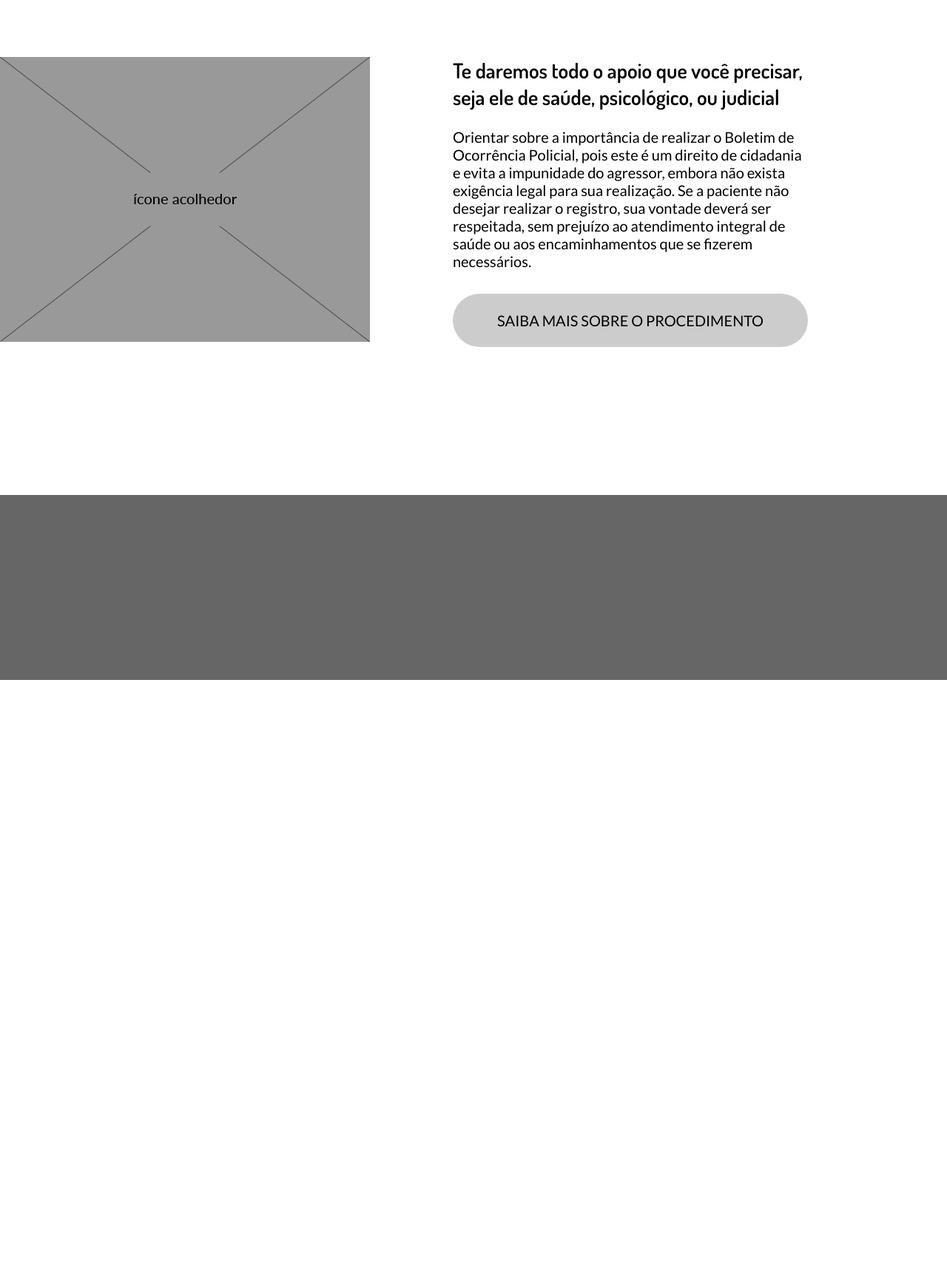
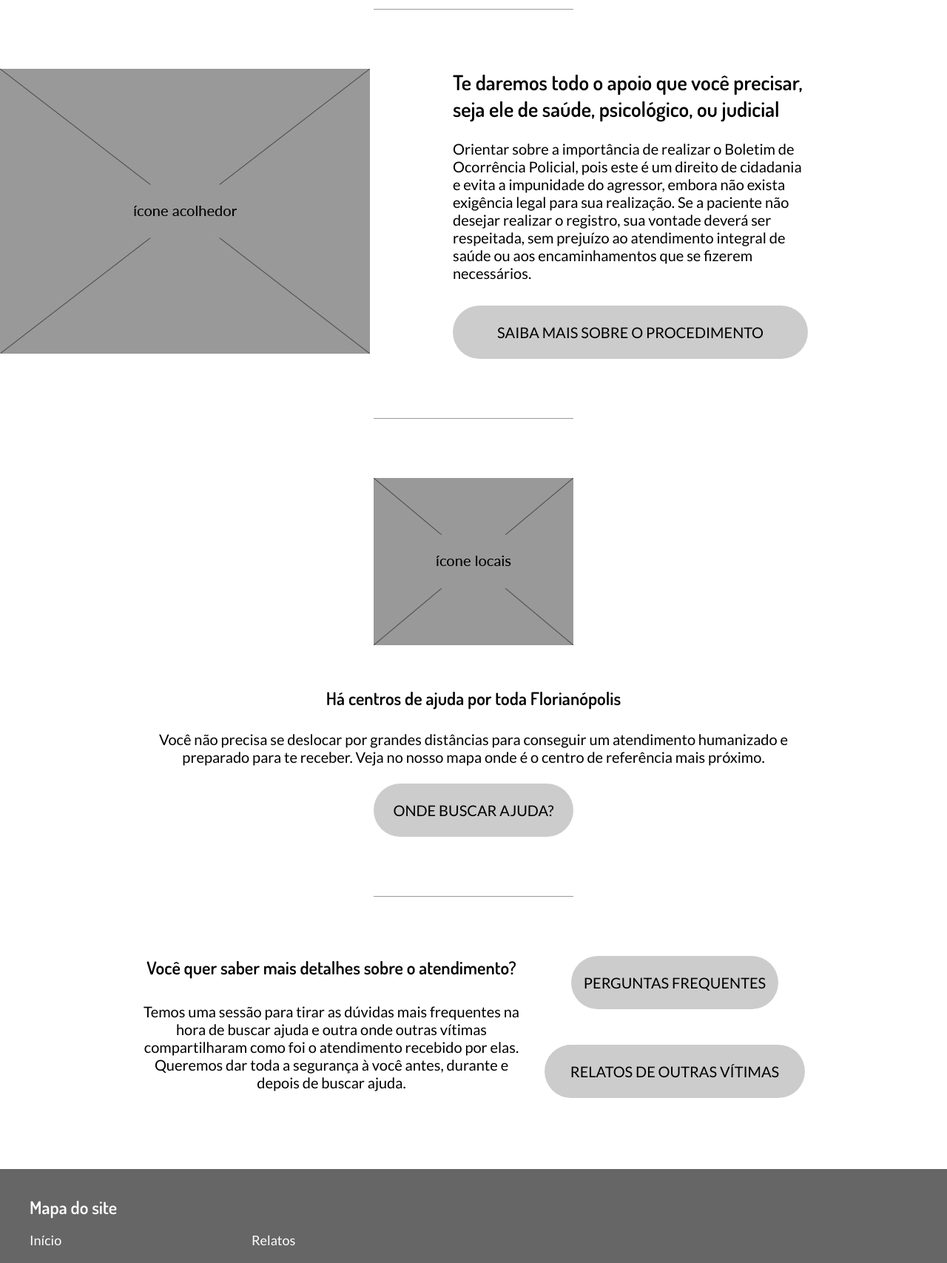
Before and after one commit to edinhoo/pcc-camila, a website: page index.html in a window 1280 px wide. Shown: the part 1093-2800 px from the top of the page at 74% size. Before the commit the page ends 2012 px from the top, so only its background shows below. Drawn offline with nearby package versions, Linux system fonts and the light colour scheme; files that its build step writes are made by us from their sources.

Commit message:
add footer + update home

```diff
--- a/index.html
+++ b/index.html
@@ -43,14 +43,15 @@
       <div class="description">Lorem ipsum dolor sit amet, consectetur adipiscing elit. Cras rutrum dictum mauris vel eleifend.</div>
     </div>
   </section>
-  <div id="main">
-    <section id="your-rights">
-      <h2>Conheça seus direitos</h2>
+  <div id="main" class="home">
+    <section class="your-rights">
+      <h3>Conheça seus direitos</h3>
       <div class="text">
         <p>A vítima de violência sexual poderá dar entrada em qualquer instituição pública ou privada das áreas da saúde, segurança, órgãos de proteção à infância ou de cunho social, porém somente algumas instituições compreenderão, por excelência, as Unidades de Referência da Rede de Atendimento.</p>
       </div>
     </section>
-    <section id="about-procedure">
+    <hr/>
+    <section class="about-procedure">
       <img src="assets/images/about-procedure-icon.jpg" class="icon" />
       <div class="cont">
         <h2>Te daremos todo o apoio que você precisar, seja ele de saúde, psicológico, ou judicial</h2>
@@ -60,8 +61,45 @@
         <a href="#" class="link-button">Saiba mais sobre o Procedimento</a>
       </div>
     </section>
+    <hr/>
+    <section class="places-help">
+      <img src="assets/images/places-help-icon.jpg" class="icon" />
+      <h3>Há centros de ajuda por toda Florianópolis</h3>
+      <div class="text">
+        <p>Você não precisa se deslocar por grandes distâncias para conseguir um atendimento humanizado e preparado para te receber. Veja no nosso mapa onde é o centro de referência mais próximo.</p>
+      </div>
+      <a href="#" class="link-button">Onde buscar ajuda?</a>
+    </section>
+    <hr/>
+    <section class="more-details">
+      <div class="left">
+        <h3>Você quer saber mais detalhes sobre o atendimento?</h3>
+        <div class="text">
+          <p>Temos uma sessão para tirar as dúvidas mais frequentes na hora de buscar ajuda e outra onde outras vítimas compartilharam como foi o atendimento recebido por elas. Queremos dar toda a segurança à você antes, durante e depois de buscar ajuda.</p>
+        </div>
+      </div>
+      <div class="right">
+        <a href="#" class="link-button">Perguntas frequentes</a>
+        <a href="#" class="link-button">Relatos de outras vítimas</a>
+      </div>
+    </section>
   </div>
-  <footer id="footer"></footer>
+  <footer id="footer">
+    <div class="title">Mapa do site</div>
+    <div class="cont">
+      <ul>
+        <li><a href="#">Início</a></li>
+        <li><a href="#">Como é o procedimento?</a></li>
+        <li><a href="#">Onde buscar ajuda?</a></li>
+        <li><a href="#">Perguntas frequentes</a></li>
+      </ul>
+      <ul>
+        <li><a href="#">Relatos</a></li>
+        <li><a href="#">Contato</a></li>
+        <li><a href="#">RAIVVS</a></li>
+      </ul>
+    </div>
+  </footer>
   <script type="text/javascript" src="build/js/script.js"></script>
 </body>
 </html>
--- a/src/scss/_bootstrap.scss
+++ b/src/scss/_bootstrap.scss
@@ -32,4 +32,10 @@ body {
     outline: none;
     padding: 0;
   }
+
+  hr {
+    border-top: 1px solid $dark-gray;
+    margin: 80px auto;
+    width: 270px;
+  }
 }
--- a/src/scss/components/_footer.scss
+++ b/src/scss/components/_footer.scss
@@ -1,5 +1,35 @@
 #footer {
   background-color: $very-dark-gray;
-  height: 250px;
   width: 100%;
+  color: $pure-white;
+  padding: 36px 40px 40px;
+  box-sizing: border-box;
+
+  .title {
+    font-size: 24px;
+    font-family: 'Dosis';
+    font-weight: 600;
+    margin-bottom: 18px;
+  }
+
+  .cont {
+    display: flex;
+    font-size: 18px;
+
+    ul {
+      width: 200px;
+
+      &:first-child {
+        margin-right: 100px;
+      }
+
+    	li {
+        margin-bottom: 20px;
+
+        &:last-child {
+          margin-bottom: 0;
+        }
+      }
+  	}
+  }
 }
--- a/src/scss/components/_link-button.scss
+++ b/src/scss/components/_link-button.scss
@@ -6,7 +6,8 @@
   font-size: 20px;
   height: 72px;
   justify-content: center;
-  margin-bottom: 200px;
   text-transform: uppercase;
   width: 100%;
+  margin-left: auto;
+  margin-right: auto;
 }
--- /dev/null
+++ b/src/scss/pages/_home.scss
@@ -0,0 +1,117 @@
+.home {
+  h2,
+  h3 {
+    font-family: 'Dosis';
+    font-weight: 600;
+  }
+
+  h2 {
+    font-size: 28px;
+  }
+
+  h3 {
+    font-size: 24px;
+  }
+
+  .text {
+    font-size: 20px;
+  }
+
+  .your-rights {
+    box-sizing: border-box;
+    padding: 96px 0 0;
+    text-align: center;
+
+    h3 {
+      margin: 0 auto 26px;
+      max-width: 890px;
+    }
+
+    .text {
+      margin: 0 auto;
+      max-width: 890px;
+    }
+  }
+
+  .about-procedure {
+    display: flex;
+
+    .icon {
+      display: block;
+      height: 100%;
+      margin-right: 112px;
+      width: auto;
+    }
+
+    .cont {
+      max-width: 480px;
+
+      h2 {
+        margin-bottom: 24px;
+      }
+
+      .text {
+        margin-bottom: 32px;
+      }
+    }
+  }
+
+  .places-help {
+    width: 100%;
+
+    .icon {
+      display: block;
+      margin: 0 auto 56px;
+    }
+
+    h3 {
+      margin-bottom: 28px;
+      text-align: center;
+    }
+
+    .text {
+      margin: 0 auto 24px;
+      max-width: 890px;
+      text-align: center;
+    }
+
+    .link-button {
+      max-width: 270px;
+    }
+  }
+
+  .more-details {
+    display: flex;
+    justify-content: center;
+    margin-bottom: 96px;
+
+    .left {
+      margin-right: 32px;
+      max-width: 512px;
+
+      h3 {
+        margin-bottom: 32px;
+        text-align: center;
+      }
+
+      .text {
+        margin: 0 auto;
+        max-width: 890px;
+        text-align: center;
+      }
+    }
+
+    .right {
+      .link-button {
+        &:first-child {
+          margin-bottom: 48px;
+          width: 280px;
+        }
+
+        &:last-child {
+          width: 352px;
+        }
+      }
+    }
+  }
+}
--- a/src/scss/pages/home/_about-procedure.scss
+++ /dev/null
@@ -1,27 +0,0 @@
-#about-procedure {
-  align-items: flex-start;
-  display: flex;
-
-  .icon {
-    display: block;
-    height: auto;
-    margin-right: 112px;
-    max-width: 500px;
-  }
-
-  .cont {
-    max-width: 480px;
-
-    h2 {
-      font-family: 'Dosis';
-      font-size: 28px;
-      font-weight: 600;
-      margin-bottom: 24px;
-    }
-
-    .text {
-      font-size: 20px;
-      margin-bottom: 32px;
-    }
-  }
-}
--- a/src/scss/pages/home/_your-rights.scss
+++ /dev/null
@@ -1,27 +0,0 @@
-#your-rights {
-  box-sizing: border-box;
-  padding: 96px 0 80px;
-  text-align: center;
-
-  h2 {
-    font-family: 'Dosis';
-    font-size: 24px;
-    margin: 0 auto 26px;
-    max-width: 890px;
-  }
-
-  .text {
-    font-size: 20px;
-    margin: 0 auto;
-    max-width: 890px;
-
-    &:after {
-      background-color: $dark-gray;
-      content: '';
-      display: block;
-      height: 1px;
-      margin: 64px auto 0;
-      width: 270px;
-    }
-  }
-}
--- a/src/scss/style.scss
+++ b/src/scss/style.scss
@@ -10,5 +10,4 @@
 
 @import 'components/footer';
 
-@import 'pages/home/your-rights';
-@import 'pages/home/about-procedure';
+@import 'pages/_home';
```
Also changed, not shown: assets/images/places-help-icon.jpg (added).
